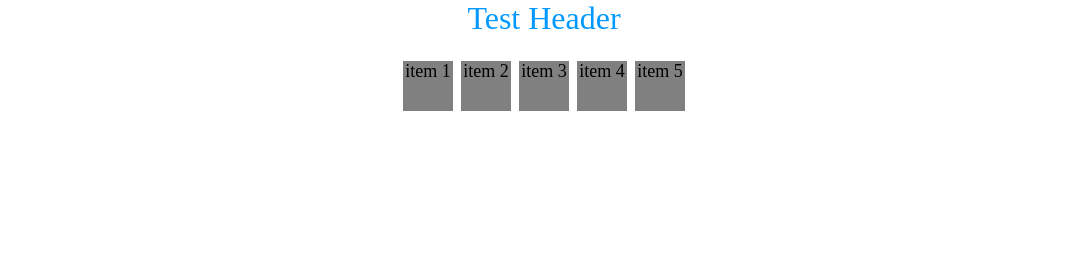
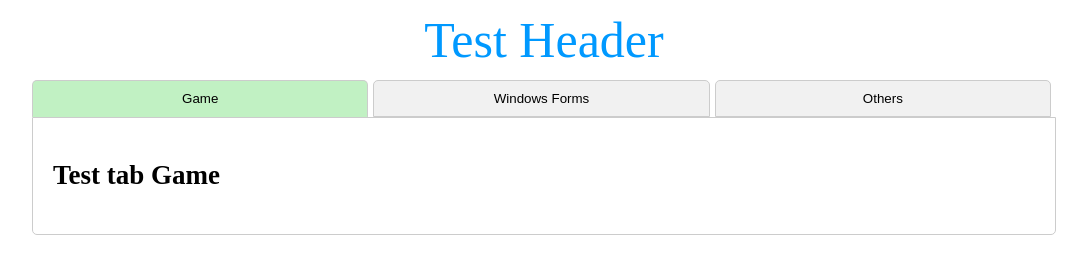
Before and after one commit to VNNICE/MyWeb, a plain HTML site: page index.html in a window 1280 px wide. Shown: the whole page, without its empty margins (96-1183 px from the left). Drawn offline with Linux system fonts and the light colour scheme.

Commit message:
Add Script

```diff
--- a/index.html
+++ b/index.html
@@ -11,13 +11,23 @@
         <div class="flex-container center">
             <div class="header">Test Header</div>
         </div>
-        <div class="flex-container center">
-            <div class="inline-flex-item">item 1</div>
-            <div class="inline-flex-item">item 2</div>
-            <div class="inline-flex-item">item 3</div>
-            <div class="inline-flex-item">item 4</div>
-            <div class="inline-flex-item">item 5</div>
+
+        <div class="tab-container">
+            <div class= "tab-menu">
+                <button class="tab-button" onclick="showTab('Game')">Game</button>
+                <button class="tab-button" onclick="showTab('WindowsForms')">Windows Forms</button>
+                <button class="tab-button" onclick="showTab('Others')">Others</button>
+            </div>
+            <div class ="tab-content" id="Game">
+                <h2>Test tab Game</h2>
+            </div>
+            <div class ="tab-content" id="WindowsForms">
+                <h2>Test tab WindowsForms</h2>
+            </div>
+            <div class ="tab-content" id="Others">
+                <h2>Test tab Others</h2>
+            </div>
         </div>
-
+        <script src="script.js"></script>
     </body>
 </html>
--- /dev/null
+++ b/script.js
@@ -0,0 +1,12 @@
+function showTab(tabId)
+{
+    const tabButtons = document.querySelectorAll('.tab-button');
+    const tabContents = document.querySelectorAll('.tab-content');
+    tabButtons.forEach(button => button.classList.remove('active'));
+    tabContents.forEach(content => content.classList.remove('active'));
+
+    document.querySelector(`button[onclick="showTab('${tabId}')"]`).classList.add('active');
+    document.getElementById(tabId).classList.add('active');
+}
+
+document.addEventListener('DOMContentLoaded', () => showTab('Game'));
--- a/style.css
+++ b/style.css
@@ -4,20 +4,62 @@ body
     padding: 0;
     font-size: 18px
 }
+.tab-container
+{
+    width: 80%;
+    margin: auto;
+    justify-content: center;
+}
+.tab-menu
+{
+    display: flex;
+}
+.tab-button
+{
+    cursor: pointer;
+    flex: 1;
+    padding: 10px;
+    border: 1px solid #ccc;
+    background-color: #f1f1f1;
+    text-align: center;
+    border-radius: 5px 5px 0 0;
+    margin-right: 5px;
+    outline: none;
+}
+.tab-button.active
+{
+    background-color: #c1f1c3;
+    border-bottom: 1px solid transparent;
+}
+.tab-content {
+    display: none;
+    border: 1px solid #ccc;
+    border-radius: 0 0 5px 5px;
+    padding: 20px;
+    background-color: #ffffff;
+}
+
+.tab-content.active {
+    display: block;
+}
 
 .flex-container
 {
     display: flex;
 }
-    .flex-container.center{justify-content: center;}
+    .flex-container.center{
+        justify-content: center;
+    }
     .flex-item
     {
-        width: 100px;
-        height: 100px;
-        margin: 10px;
+        width: 200px;
+        height: 50px;
+        margin: 0px;
         text-align: center;
+        line-height: 50px;
         background-color: gray;
     }
+
 
 .inline-flex-container
 {
@@ -40,10 +82,13 @@ body
 
 .header
 {
-    font-size: 2rem;
+    width: 1000px;
+    height: 60px;
+    font-size: 50px;
     text-align: center;
     color: #0099ff;
     margin-bottom: 20px;
+    line-height: 80px;
 }
 
 p
```
